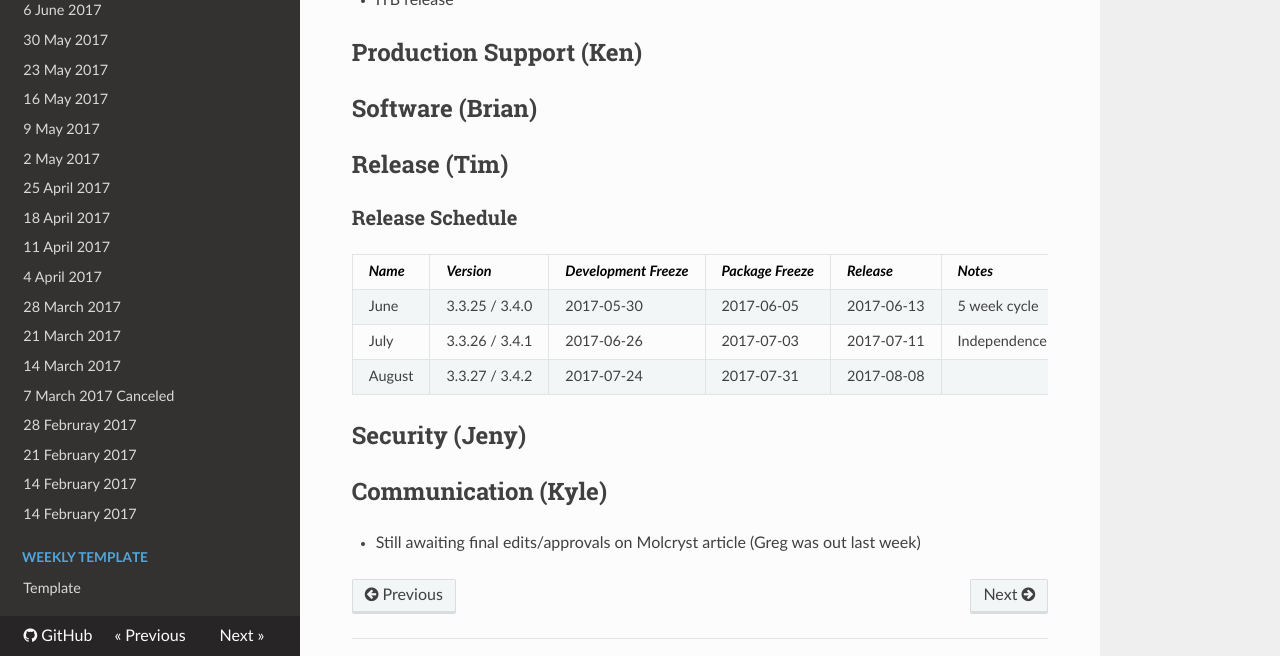
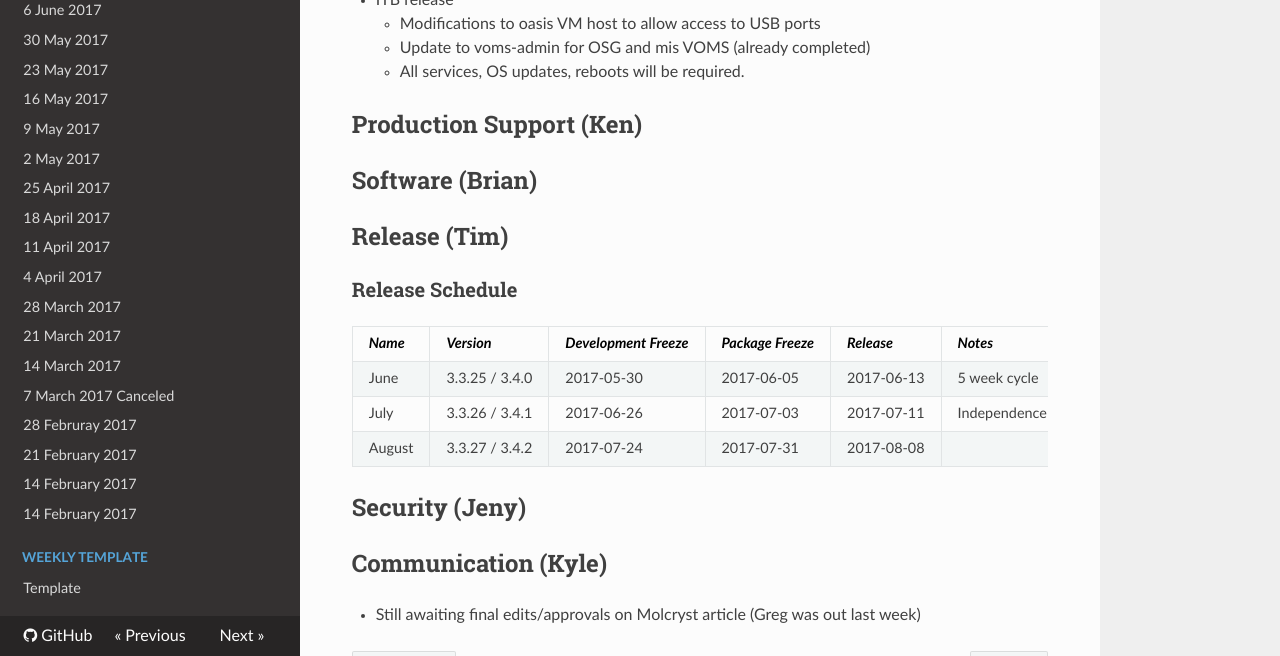
Before and after one commit to zsshah/production, an MkDocs documentation site: the page built from docs/WeeklyMinutes/20June2017.md, in a window 1280 px wide and 900 px high, scrolled down 991 px, cut to the strip 244-900 px from the top of the window. Built offline with MkDocs 1.6.1, drawn with Linux system fonts in a browser that asks for light colours; nearby versions of some CDN libraries; old or Windows-style settings are respelled for this version of MkDocs.

Commit message:
Update 20June2017.md

```diff
--- a/docs/WeeklyMinutes/20June2017.md
+++ b/docs/WeeklyMinutes/20June2017.md
@@ -23,6 +23,9 @@
    * [PerfSonar](http://maddash.aglt2.org/maddash-webui/index.cgi?dashboard=OSG\%20Grid\%20Operations\%20Center\%20Test\%20Mesh\%20Config)
    * <img src="http://steige.grid.iu.edu/steige/19Jun2017.osg-flock.png" width='630' height='390'  /><br>
    * ITB release
+      * Modifications to oasis VM host to allow access to USB ports
+      * Update to voms-admin for OSG and mis VOMS (already completed)
+      * All services, OS updates, reboots will be required.
 
 ## Production Support (Ken)
 
```
